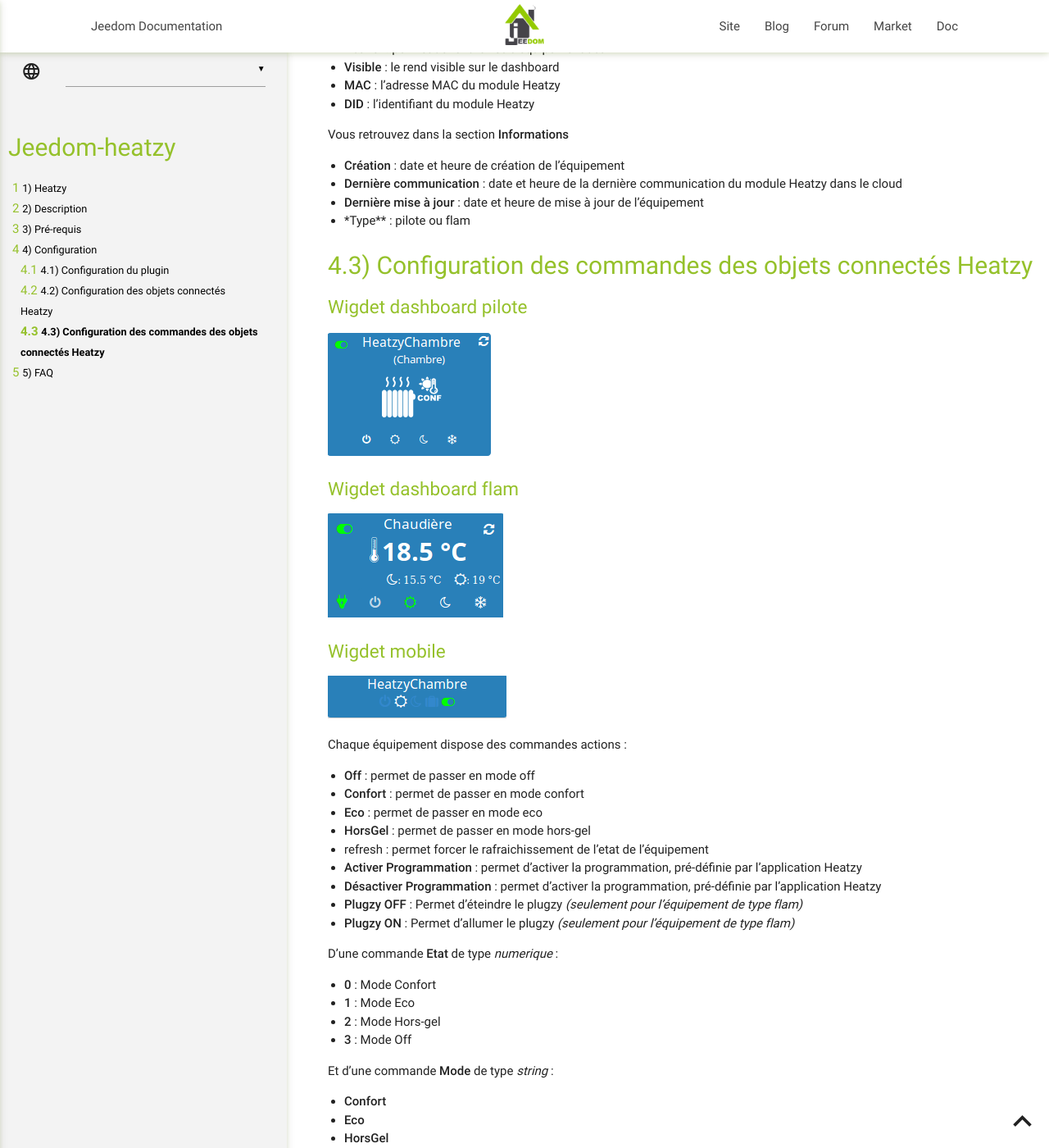
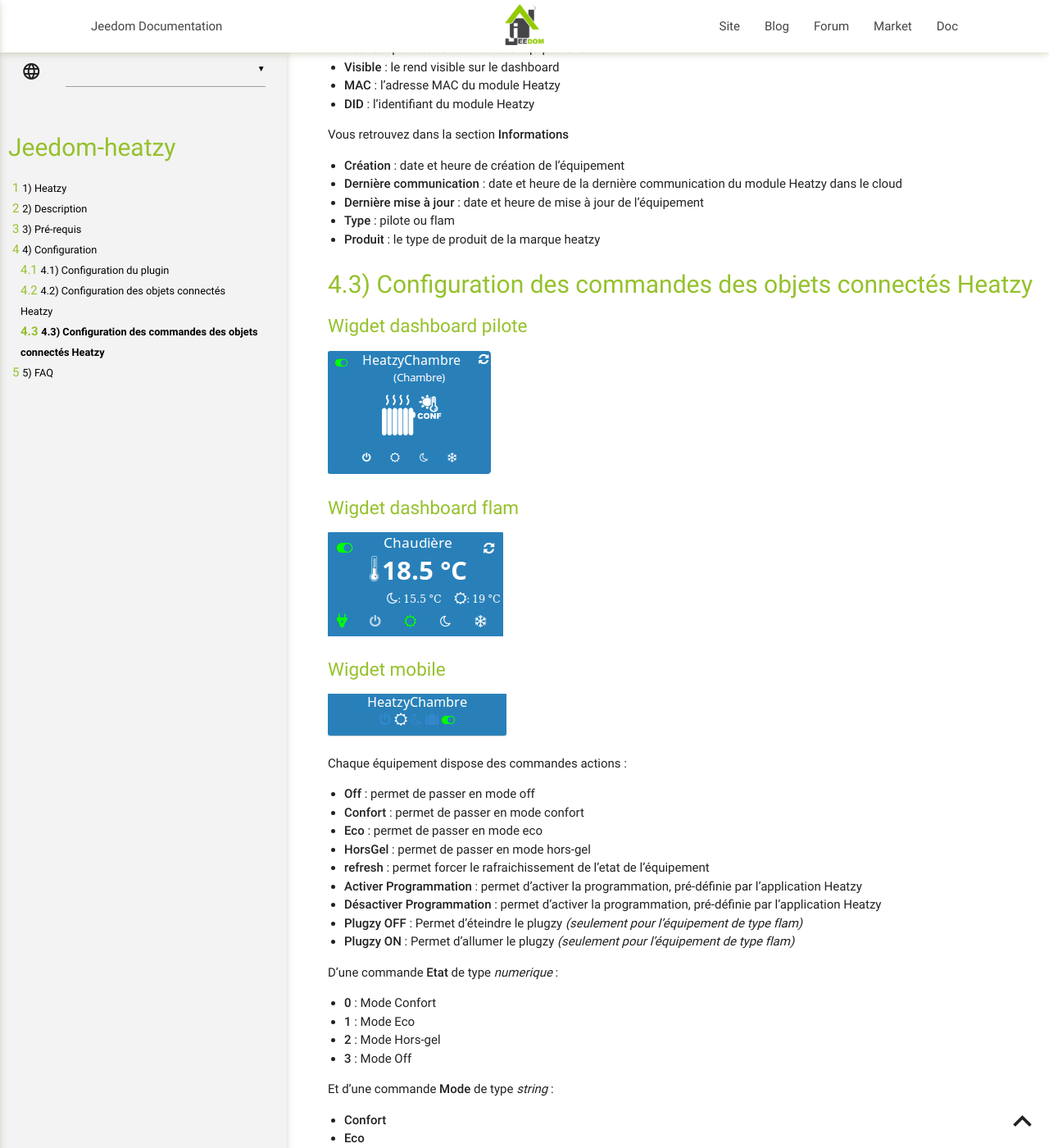
Before and after one commit to morcelan/jeedom-heatzy, a Jekyll site: the page built from docs/fr_FR/index.md, in a window 1280 px wide and 1400 px high, scrolled down 2008 px. Shown: the whole window at 82% size. Built offline with Jekyll 4.4.1, drawn with Linux system fonts in a browser that asks for light colours; our own code applies the rules of GitHub Pages for plain Markdown files; some of the changed text lies outside the part shown.

```diff
--- a/docs/fr_FR/index.md
+++ b/docs/fr_FR/index.md
@@ -54,7 +54,8 @@ Vous retrouvez dans la section **Informations**
 * **Création** : date et heure de création de l'équipement
 * **Dernière communication** : date et heure de la dernière communication du module Heatzy dans le cloud
 * **Dernière mise à jour** : date et heure de mise à jour de l'équipement
-* *Type** : pilote ou flam
+* **Type** : pilote ou flam
+* **Produit** : le type de produit de la marque heatzy
 
 Configuration des commandes des objets connectés Heatzy
 -------------
@@ -77,7 +78,7 @@ Chaque équipement dispose des commandes actions :
 * **Confort** : permet de passer en mode confort
 * **Eco** : permet de passer en mode eco
 * **HorsGel** : permet de passer en mode hors-gel
-* refresh : permet forcer le rafraichissement de l'etat de l'équipement
+* **refresh** : permet forcer le rafraichissement de l'etat de l'équipement
 * **Activer Programmation** : permet d'activer la programmation, pré-définie par l'application Heatzy
 * **Désactiver Programmation** : permet d'activer la programmation, pré-définie par l'application Heatzy
 * **Plugzy OFF** : Permet d'éteindre le plugzy *(seulement pour l'équipement de type flam)*
@@ -132,3 +133,7 @@ Le token d'accès au cloud change à chaque synchronisation. Un nouveau token es
 **Mon équipement n'est pas rafraîchi ?**
 
 Vérifiez si l'équipement est bien activé.
+
+**Je viens de mettre à jour le plugin, que dois-je faire ?**
+
+Il est conseillé de synchroniser les modules via la page de configuration du plugin.
```
Also changed, not shown: docs/fr_FR/changelog.md (+4 -0 lines).
